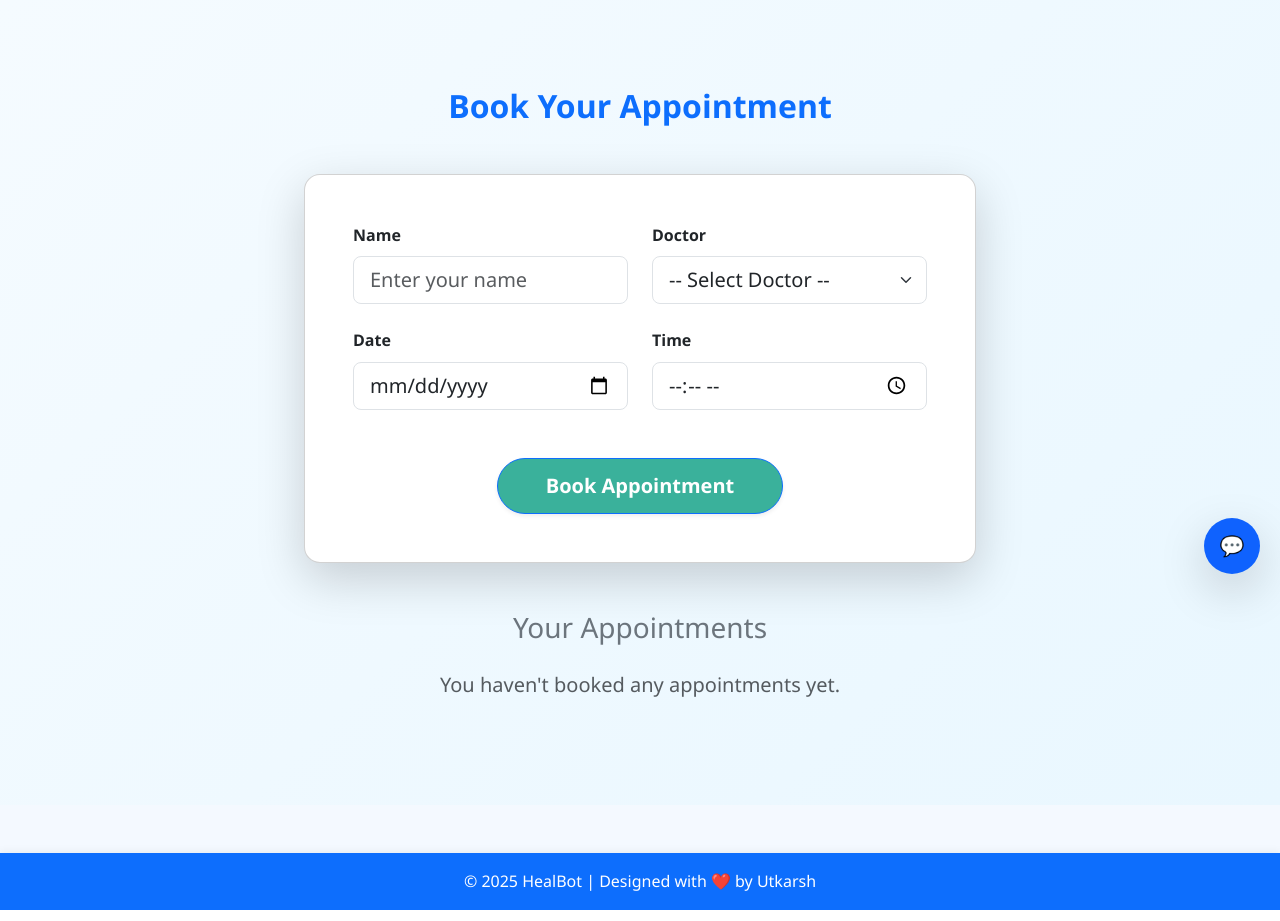
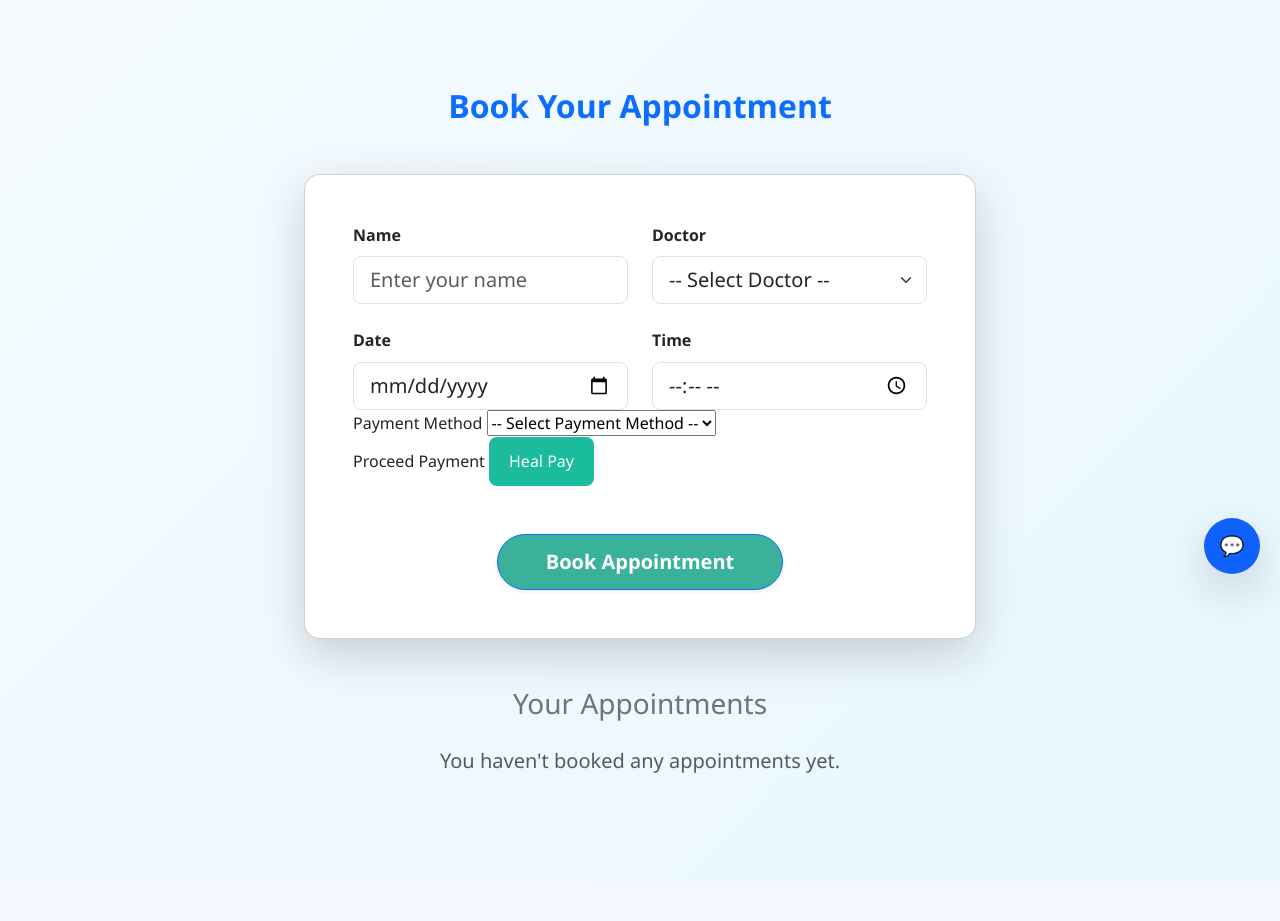
Before and after one commit to UTkarsh977/Myhealbot, a Flask app: page /book in a window 1280 px wide. Shown: the part 206-1127 px from the top of the page. Run offline with Flask 3, Linux system fonts and the light colour scheme; the visitor is signed in with stand-in values (Sample User, id 1); data that the repository does not hold is empty; some libraries are stand-ins or nearby versions.

```diff
--- a/app.py
+++ b/app.py
@@ -199,5 +199,17 @@ def logout():
     flash("You’ve been logged out.", "info")
     return redirect(url_for("login"))
 
+@app.route("/payment", methods=["GET", "POST"])
+def payment():
+    if request.method == "POST":
+        name = request.form.get("name")
+        amount = request.form.get("amount")
+
+        # Fake payment processing
+        return render_template("payment_success.html", name=name, amount=amount)
+
+    return render_template("payment.html")
+
+
 if __name__ == "__main__":
-    app.run(debug=True)
+    app.run(host="0.0.0.0", port=5000, debug=True)
--- a/static/css/style.css
+++ b/static/css/style.css
@@ -634,6 +634,56 @@ footer {
   color: #333;
   font-size: 15px;
 }
+.qr-popup {
+    position: fixed;
+    top: 0;
+    left: 0;
+    width: 100%;
+    height: 100%;
+    background: rgba(0,0,0,0.5);
+    display: none;
+    justify-content: center;
+    align-items: center;
+    z-index: 999;
+}
+
+.qr-box {
+    background: #fff;
+    padding: 25px;
+    border-radius: 12px;
+    text-align: center;
+    width: 300px;
+}
+
+.qr-image {
+    width: 180px;
+    height: 180px;
+    margin: 15px 0;
+}
+
+.close-popup {
+    padding: 10px 20px;
+    background: #0aa1ff;
+    color: #fff;
+    border: none;
+    border-radius: 6px;
+    cursor: pointer;
+}
+
+.pay-btn {
+    background: #1abc9c;
+    color: white;
+    padding: 12px 20px;
+    border-radius: 8px;
+    border: none;
+    cursor: pointer;
+    transition: 0.3s;
+}
+
+.pay-btn:hover {
+    background: #17a589;
+}
+
 /* Chat widget bubbles */
 .chat-window .chat-body { background: #f8f9fa; }
 .chat-window .msg { border-radius: 12px; max-width: 80%; }
--- a/templates/appointment.html
+++ b/templates/appointment.html
@@ -33,9 +33,35 @@
                 <input type="time" name="time" class="form-control form-control-lg" required>
               </div>
             </div>
-            <div class="text-center mt-5">
+
+            <div class="form-row">
+    <div class="form-group">
+        <label>Payment Method</label>
+        <select id="payment-method">
+            <option>-- Select Payment Method --</option>
+            <option>UPI</option>
+            <option>Card</option>
+            <option>Cash</option>
+            <option>HealBot Pay (Fake)</option>
+        </select>
+    </div>
+
+    <div class="form-group">
+        <label>Proceed Payment</label>
+        <button type="button" class="pay-btn" onclick="openQR()">Heal Pay</button>
+    </div>
+</div>
+<div id="qr-popup" class="qr-popup">
+    <div class="qr-box">
+        <h3>Scan to Pay </h3>
+        <img src="/static/images/HealbotQR.jpg" alt="HealBot QR" class="qr-image">
+        <button onclick="closeQR()" class="close-popup">Close</button>
+    </div>
+</div>
+ <div class="text-center mt-5">
               <button type="submit" class="btn btn-primary btn-lg px-5 shadow-sm">Book Appointment</button>
             </div>
+
           </form>
         </div>
       </div>
--- a/templates/base.html
+++ b/templates/base.html
@@ -109,5 +109,15 @@
   <!-- ✅ Scripts placed after DOM -->
   <script src="https://cdn.jsdelivr.net/npm/bootstrap@5.3.0/dist/js/bootstrap.bundle.min.js"></script>
   <script src="{{ url_for('static', filename='js/chat.js') }}"></script>
+  <script>
+function openQR() {
+    document.getElementById("qr-popup").style.display = "flex";
+}
+
+function closeQR() {
+    document.getElementById("qr-popup").style.display = "none";
+}
+</script>
+
 </body>
 </html>
```
Also changed, not shown: templates/payment.html (added, +33 -0 lines), templates/payment_success.html (added, +17 -0 lines), static/images/HealbotQR.jpg (added).
